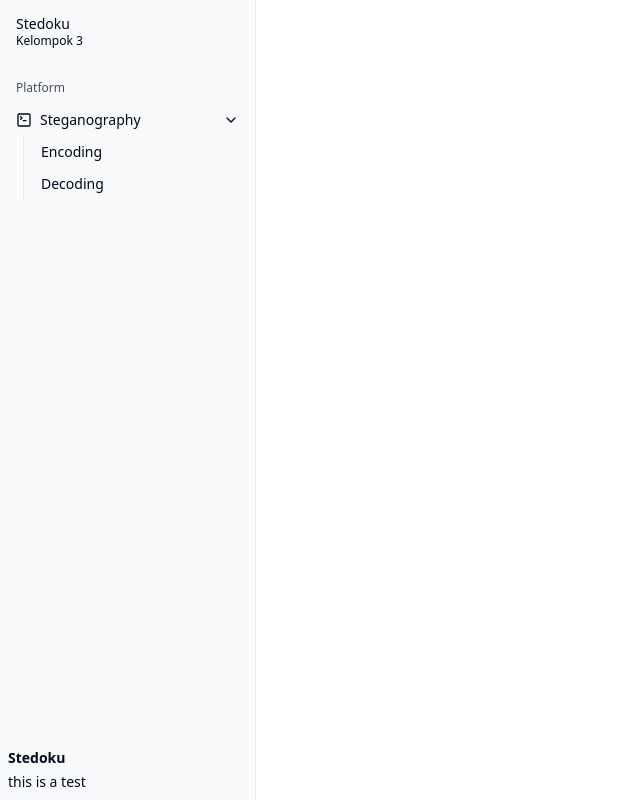
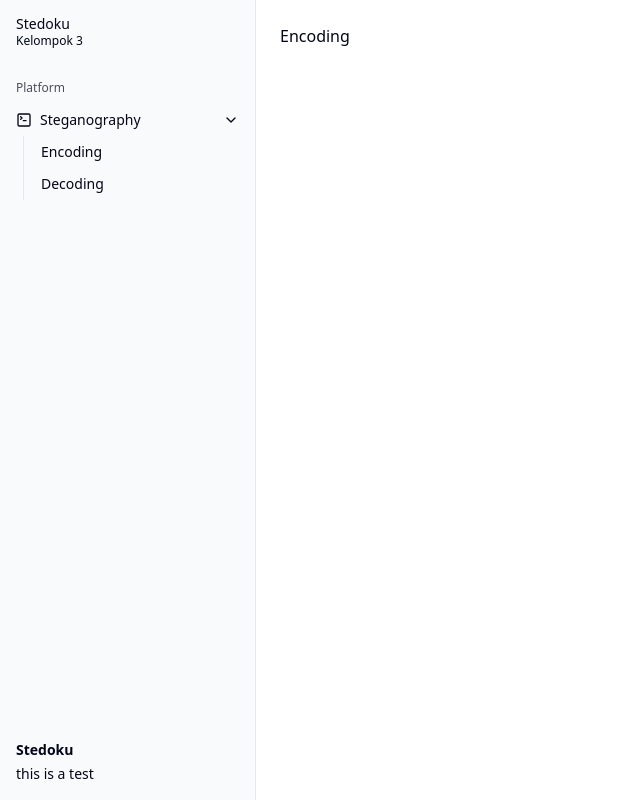
Before and after one commit to severusDude/stedoku, a React (Vite) app: page /encoding in a window 1280 px wide. Shown: the whole page, without its empty margins (0-640 px from the left). Built offline with nearby package versions, Linux system fonts and the light colour scheme.

Commit message:
feat (steg): add encoding and decoding view

```diff
--- a/components/app-sidebar.jsx
+++ b/components/app-sidebar.jsx
@@ -35,11 +35,11 @@ const data = {
 			items: [
 				{
 					title: "Encoding",
-					url: "/dashboard",
+					url: "/encoding",
 				},
 				{
 					title: "Decoding",
-					url: "#",
+					url: "/decoding",
 				},
 			],
 		},
@@ -53,15 +53,12 @@ export function AppSidebar({ ...props }) {
 				<a href={data.teams[0].url}>
 					<TeamSwitcher teams={data.teams} />
 				</a>
-				{/* <SidebarMenu>
-					<SidebarMenuItem>test</SidebarMenuItem>
-				</SidebarMenu> */}
 			</SidebarHeader>
 			<SidebarContent>
 				<NavMain items={data.navMain} />
 			</SidebarContent>
 			<SidebarFooter>
-				<div className="flex flex-col w-full gap-1">
+				<div className="flex flex-col w-full gap-1 p-2">
 					<span className="text-sm font-semibold">Stedoku</span>
 					<span className="text-sm font-regular">this is a test</span>
 				</div>
--- a/src/App.jsx
+++ b/src/App.jsx
@@ -1,19 +1,21 @@
 import { AppSidebar } from "@/components/app-sidebar";
 import { BrowserRouter as Router, Routes, Route } from "react-router-dom";
-import Dashboard from "./components/dashboard/Dashboard";
 import Home from "./components/home/Home";
+import Encoding from "./components/steganography/Encoding";
+import Decoding from "./components/steganography/Decoding";
 import { SidebarProvider, SidebarInset } from "@/components/ui/sidebar";
 
 function App() {
 	return (
 		<SidebarProvider>
 			<AppSidebar />
-			<div className="p-4 w-screen h-screen">
+			<div className="p-1 lg:p-6 w-screen h-screen">
 				<SidebarInset>
 					<Router>
 						<Routes>
 							<Route path="/" element={<Home />} />
-							<Route path="/dashboard" element={<Dashboard />} />
+							<Route path="/encoding" element={<Encoding />} />
+							<Route path="/decoding" element={<Decoding />} />
 						</Routes>
 					</Router>
 				</SidebarInset>
--- a/src/components/dashboard/Dashboard.jsx
+++ /dev/null
@@ -1,15 +0,0 @@
-import { Button } from "@/components/ui/button";
-import React from "react";
-import { Link } from "react-router-dom";
-
-function Dashboard() {
-	return (
-		<>
-			<Button>
-				<Link to="/">Test</Link>
-			</Button>
-		</>
-	);
-}
-
-export default Dashboard;
--- /dev/null
+++ b/src/components/steganography/Decoding.jsx
@@ -0,0 +1,9 @@
+function Decoding() {
+	return (
+		<>
+			<p>Decoding</p>
+		</>
+	);
+}
+
+export default Decoding;
--- /dev/null
+++ b/src/components/steganography/Encoding.jsx
@@ -0,0 +1,9 @@
+function Encoding() {
+	return (
+		<>
+			<p>Encoding</p>
+		</>
+	);
+}
+
+export default Encoding;
```
